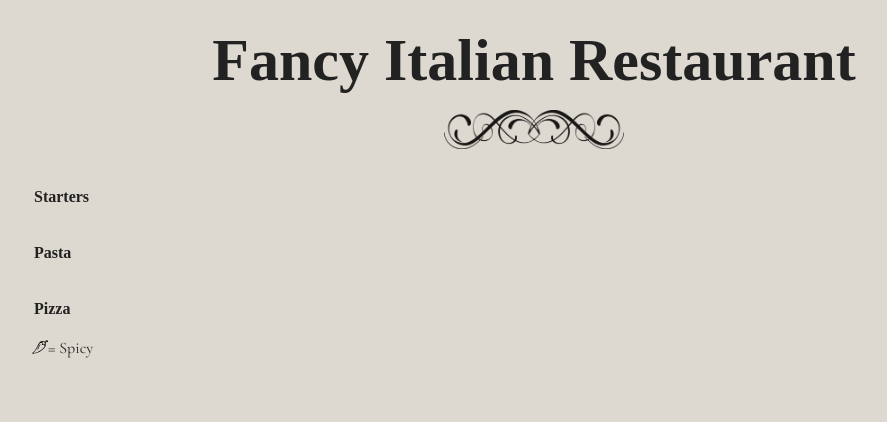
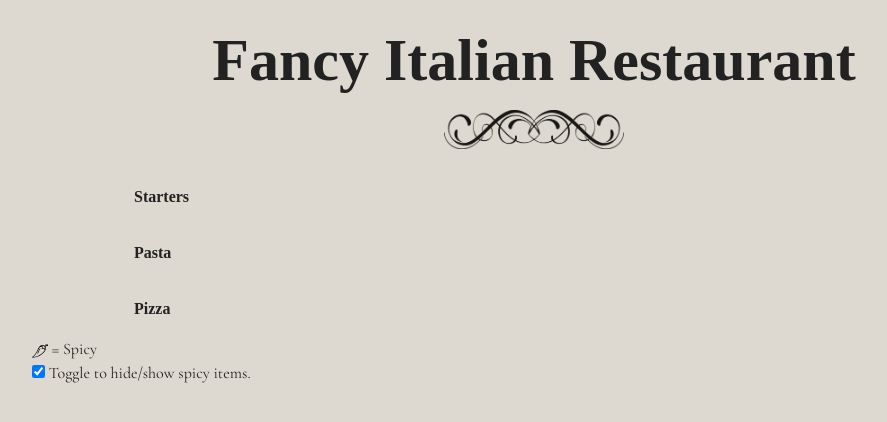
Before and after one commit to megbort/CM-code-challenge, a website built with Parcel: page index.html in a window 1280 px wide. Shown: the whole page, without its empty margins (106-993 px from the left). Built offline with nearby package versions, Linux system fonts and the light colour scheme; a web font is replaced by a local one.

Commit message:
Updates (HTML, README, JS & CSS)
- HTML Adding svg icon to the footer to avoid JS class overwrite
- README Adding and changing comments
-  JS adding checkbox functionality and adding comments
- CSS adding a few extra styles

```diff
--- a/index.html
+++ b/index.html
@@ -32,7 +32,14 @@
     </main>
     <footer>
       <ul class="disclaimers">
-        <li class="disclaimer spicy">= Spicy</li>
+        <li class="disclaimer">
+          <img src="assets/spicy.svg" alt="Spicy Pepper" height="16" width="16">
+          = Spicy
+        </li>
+        <li>
+          <input type="checkbox" id="checkbox" name="checkbox" value="checkbox" checked>
+          <label for="checkbox"> Toggle to hide/show spicy items.</label>
+        </li>
       </ul>
     </footer>
   </div>
--- a/src/index.js
+++ b/src/index.js
@@ -87,17 +87,45 @@ pizza.forEach(pizzaItem => {
 document.getElementById("pizza").innerHTML = htmlPizza;
 
 
-////// SPICY CHECK //////
+////// SPICY ICON CHECK //////
 
+// create a function with parameters; menu type and check class
 function addSpicyIcon (type, check) {
-
+  // for loop to cycle through the menu type
   for (let i = 0; i < type.length; i++) {
+    // if the spicy property is true
     if (type[i].spicy) {
+      // add the "spicy" class to show the icon
       check[i].classList.add("spicy");
     }
   }
 };
-
+// call the functions and add the parameters for each menu type and check-class
 addSpicyIcon(starters, document.getElementsByClassName("check-starters"));
 addSpicyIcon(pasta, document.getElementsByClassName("check-pasta"));
 addSpicyIcon(pizza, document.getElementsByClassName("check-pizza"));
+
+
+////// SPICY CHECKBOX //////
+
+// create variable to store our checkbox input
+let checkbox = document.querySelector('input[type=checkbox]');
+// add event listener to track when the checkbox changes
+// after a change fire the function below
+checkbox.addEventListener('change', function() {
+  // store all the elements with the class name spicy
+  let items = document.getElementsByClassName("spicy");
+
+  if(this.checked) {
+    // if checked display the elements with spicy
+    Array.prototype.forEach.call(items, item => {
+      item.parentElement.parentElement.style.display = "inline";
+    });
+  } else {
+    // if NOT checked display the elements with spicy
+    Array.prototype.forEach.call(items, item => {
+      item.parentElement.parentElement.style.display = "none";
+    });
+    console.log(items);
+  }
+});
--- a/src/styles.css
+++ b/src/styles.css
@@ -19,7 +19,7 @@ header h1 {
   font-size: 42px;
   font-family: 'Beau Rivage';
   text-align: center;
-  padding: 20px 0px;
+  padding: 20px 0;
 }
 
 header img {
@@ -34,8 +34,8 @@ header img {
   MENU
 *******************************************/
 .section {
-  padding: 20px 0px;
-  max-width: 1000px;
+  padding: 20px 0;
+  max-width: 800px;
   margin: 0 auto;
 }
 
@@ -63,9 +63,11 @@ h2 {
   FOOTER
 *******************************************/
 footer {
-  padding-bottom: 20px;
-  max-width: 1000px;
+  padding: 20px 0;
+  max-width: 800px;
   margin: 0 auto;
+  line-height: 1.5;
+  border-top: 1px solid #000;
 }
 
 .spicy:before {
@@ -85,7 +87,6 @@ footer {
   MEDIA QUERIES
 ********************************************
 *******************************************/
-
 @media (min-width:768px) {
   body {
     border-left: 40px solid #CD212A;
```
Also changed, not shown: README.md.
